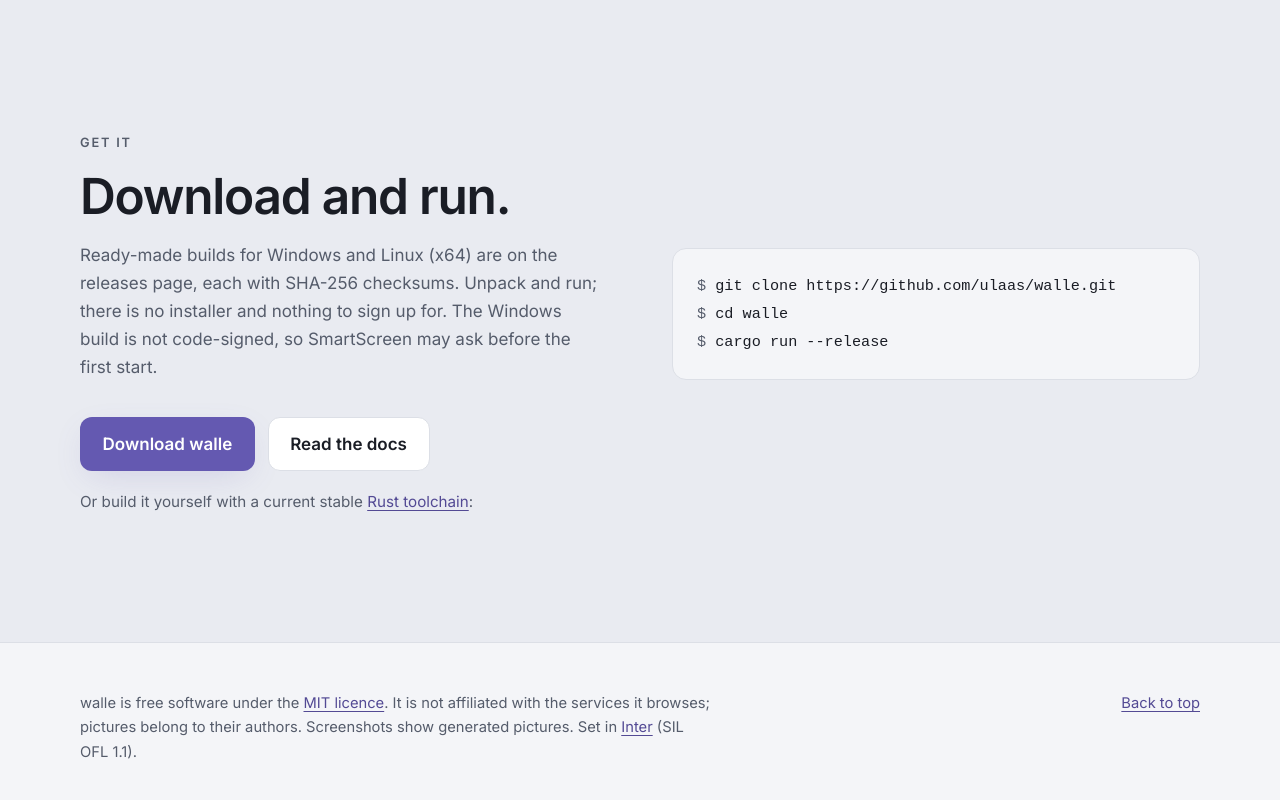
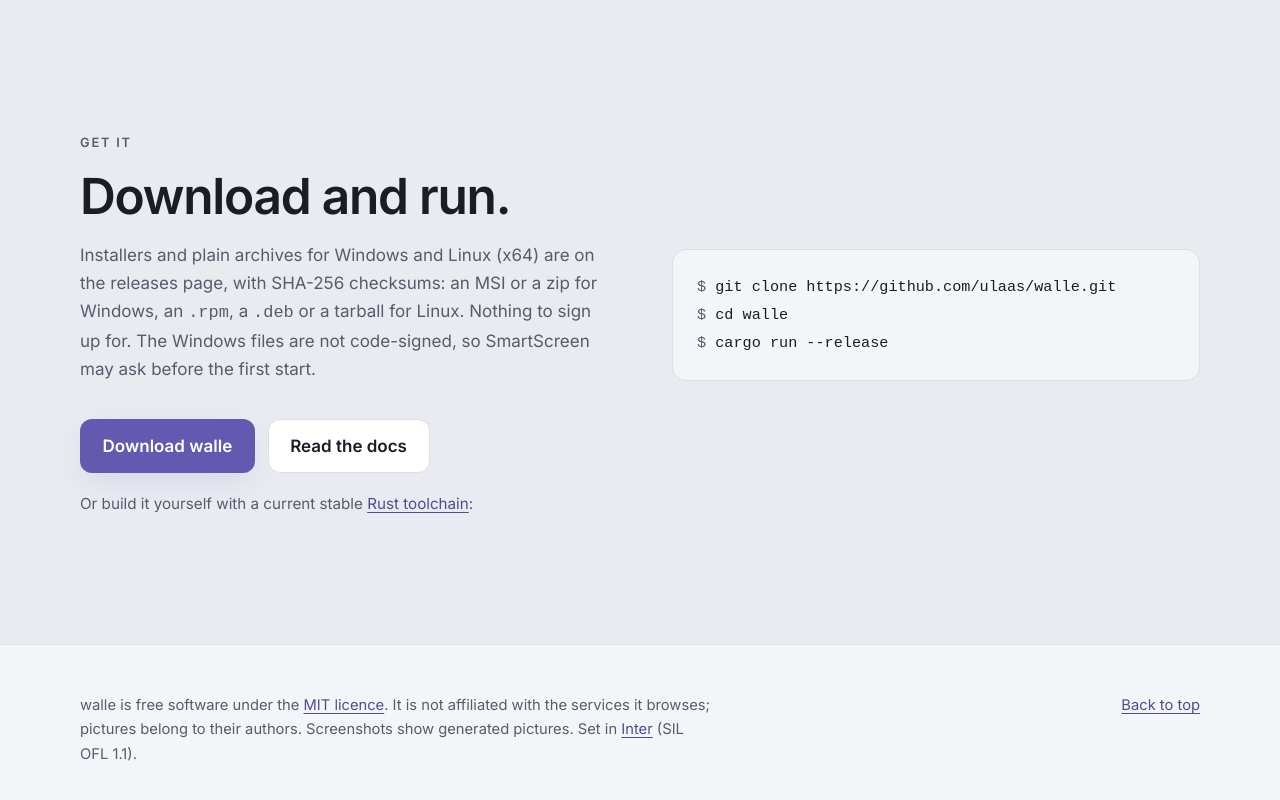
Before and after one commit to ulaas/walle, a plain HTML site: page docs/index.html in a window 1280 px wide. Shown: the part 7929-8729 px from the top of the page. Drawn offline with Linux system fonts and the light colour scheme.

Commit message:
Installers: an MSI for Windows, .deb and .rpm for Linux (0.6.1)
scripts/package.sh packs a release build into the zip and MSI on Windows and
the tarball, .deb and .rpm on Linux; the release workflow calls it. Run by
hand, the workflow builds and keeps the files without publishing a release.

```diff
--- a/docs/index.html
+++ b/docs/index.html
@@ -454,7 +454,7 @@ footer p { max-width: 44em; }
       <div class="reveal from-left">
         <p class="eyebrow">Get it</p>
         <h2 id="get-title">Download and run.</h2>
-        <p>Ready-made builds for Windows and Linux (x64) are on the releases page, each with SHA-256 checksums. Unpack and run; there is no installer and nothing to sign up for. The Windows build is not code-signed, so SmartScreen may ask before the first start.</p>
+        <p>Installers and plain archives for Windows and Linux (x64) are on the releases page, with SHA-256 checksums: an MSI or a zip for Windows, an <code>.rpm</code>, a <code>.deb</code> or a tarball for Linux. Nothing to sign up for. The Windows files are not code-signed, so SmartScreen may ask before the first start.</p>
         <div class="cta" style="justify-content:flex-start">
           <a class="btn btn-primary" href="https://github.com/ulaas/walle/releases/latest">Download walle</a>
           <a class="btn btn-ghost" href="https://github.com/ulaas/walle#readme">Read the docs</a>
```
Also changed, not shown: 11 other files.
